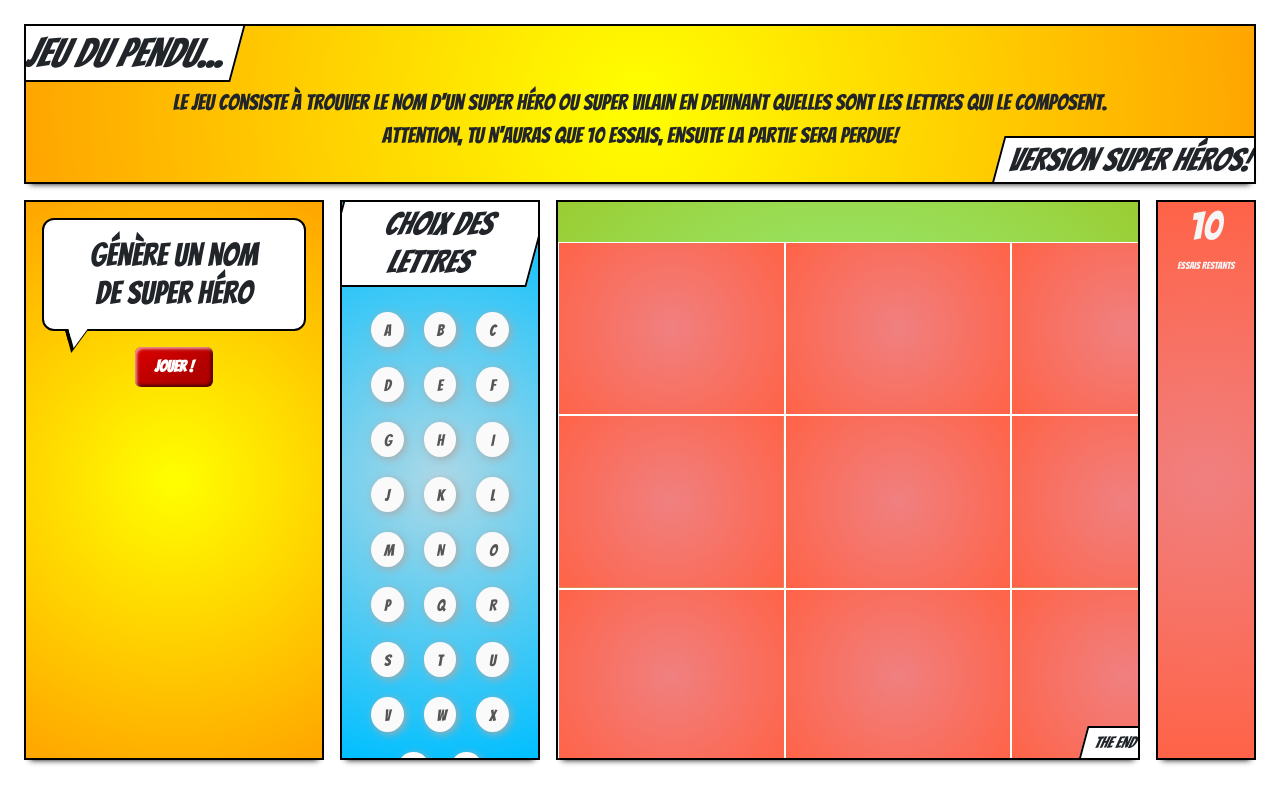
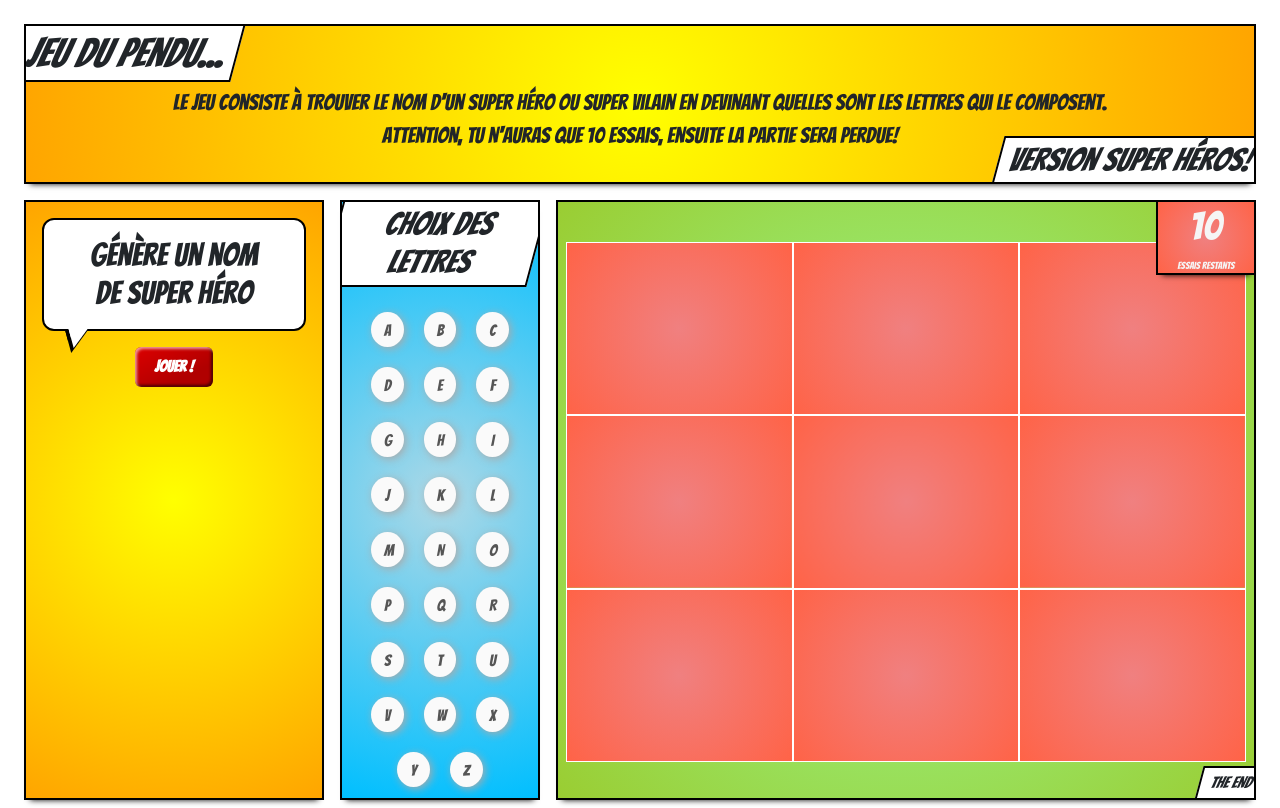
Before and after one commit to marionemeb/pendu-react, a React (Create React App) app: page / in a window 1280 px wide. Built offline with nearby package versions, Linux system fonts and the light colour scheme.

Commit message:
update @media > 1200px

```diff
--- a/src/App.scss
+++ b/src/App.scss
@@ -38,14 +38,14 @@ $i:1;
   .pendu-body{
     display: flex;
     height: 70vh;
-    width: 100%;
+    width: 100%;;
   }
 
   /*** Letters part ***/
   .letters{
     padding-top: 100px;
     width: 200px;
-    height: 70vh;
+    height: 100%;
   }
 
   .selected{
@@ -255,3 +255,21 @@ $i:1;
       height: 100% !important;
     }
   }
+
+  @media (min-width: 1200px) {
+    .pendu-body{
+      flex-wrap: wrap;
+      height: 75vh;
+    }
+
+    .pendu-header {
+      height: 15vh;
+    }
+
+    .panel:nth-child(4) {
+      position: absolute;
+      height: fit-content;
+      width: 100px;
+      right: 2vmin;
+    }
+  }
```
